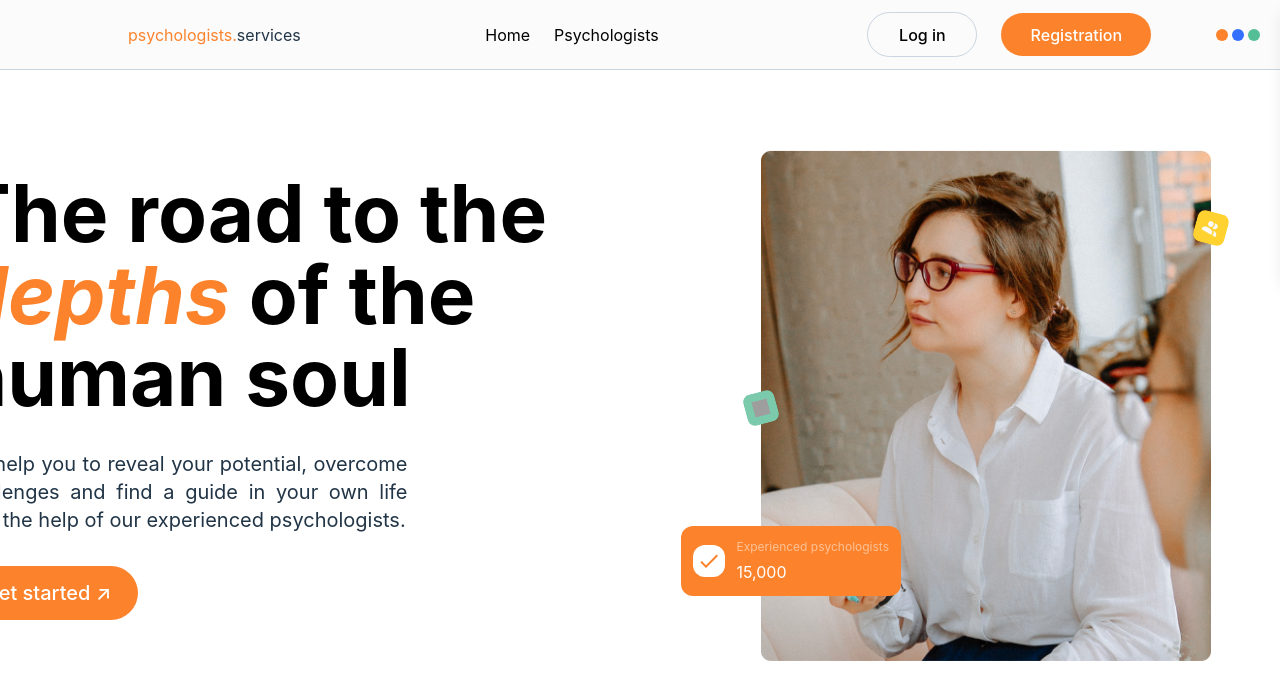
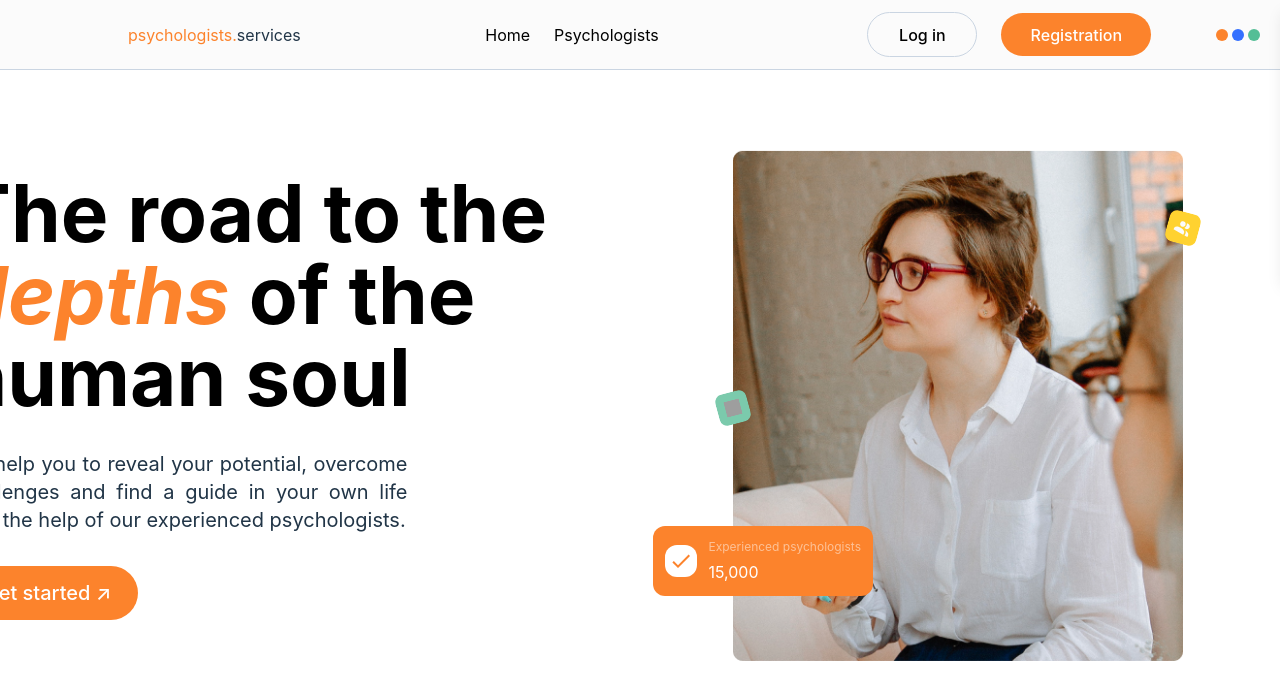
Before and after one commit to gizemcobannnn/psychologists, a React (Vite) app in the folder psychologists/: page / in a window 1280 px wide. Shown: the top 700 px of the page. Built offline with nearby package versions, Linux system fonts and the light colour scheme; grey boxes are pictures that could not be loaded.

Commit message:
homepage style

```diff
--- a/psychologists/src/pages/HomePage.jsx
+++ b/psychologists/src/pages/HomePage.jsx
@@ -15,7 +15,7 @@ export default function HomePage() {
             <p className="text-xl text-justify w-[450px] ">We help you to reveal your potential, overcome challenges and find a guide in your own life with the help of our experienced psychologists.</p>
             <button className="bg-primary text-white  p-12 w-45 text-[20px]" onClick={()=>{navigate("/psychologists")}}>Get started <span className="text-xl">↗</span></button>
         </div>
-        <div className="-right-2 mt-8 relative min-w-[650px] md:min-w-[400px] md:w-[500px] h-[500px]  md:top-0 md:-right-5 lg:right-5 lg:top-0 xl:right-8 lg:max-w-[450px] ">
+        <div className="-right-2 mt-8 relative min-w-[650px] md:min-w-[400px] md:w-[500px] h-[500px]  md:top-0 md:-right-5 lg:right-5 lg:top-0 xl:right-15 lg:max-w-[450px] ">
             <img src={mainPhoto} alt="main photo"  className="mt-6 absolute top-1/2 left-1/2 transform -translate-x-1/2 -translate-y-1/2" />
             <img src={questionmark} alt="questionmark" className="w-8 h-8 p-2 absolute top-60 left-20 md:top-60 md:-left-4 lg:top-65 lg:-left-4 bg-[#7bcaac] rounded-lg rotate-[-15deg]" />
             <img src={users} alt="users" className="w-8 h-8 p-1 absolute top-20 right-20 md:top-20 md:-right-3 lg:-right-4 lg:top-20 bg-amber-300 rounded-lg text-purple-700 rotate-[15deg]" />
```
